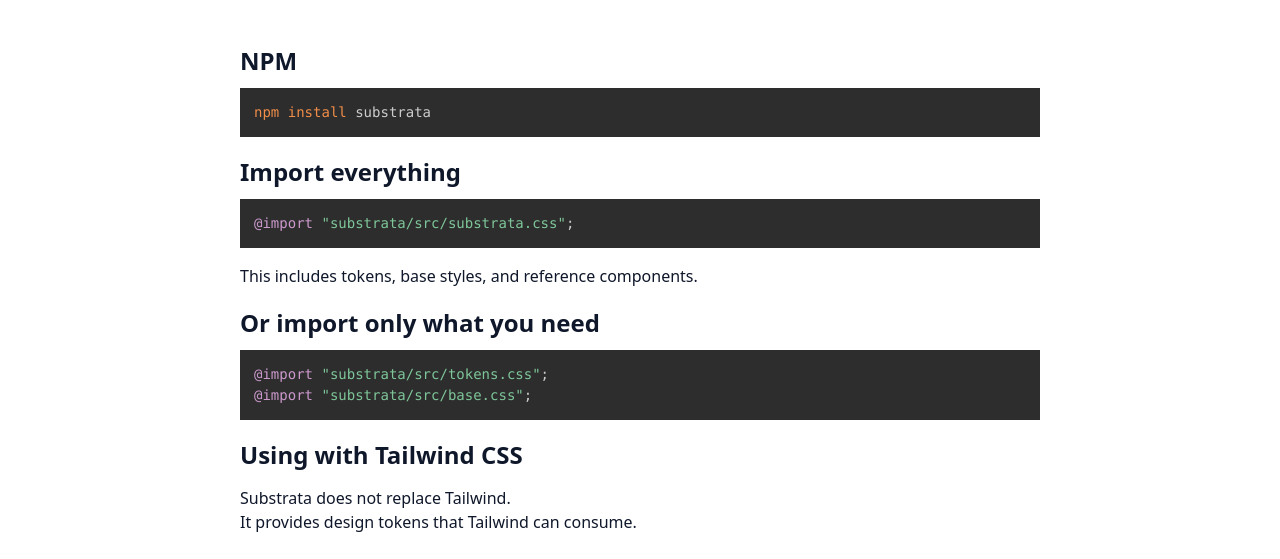
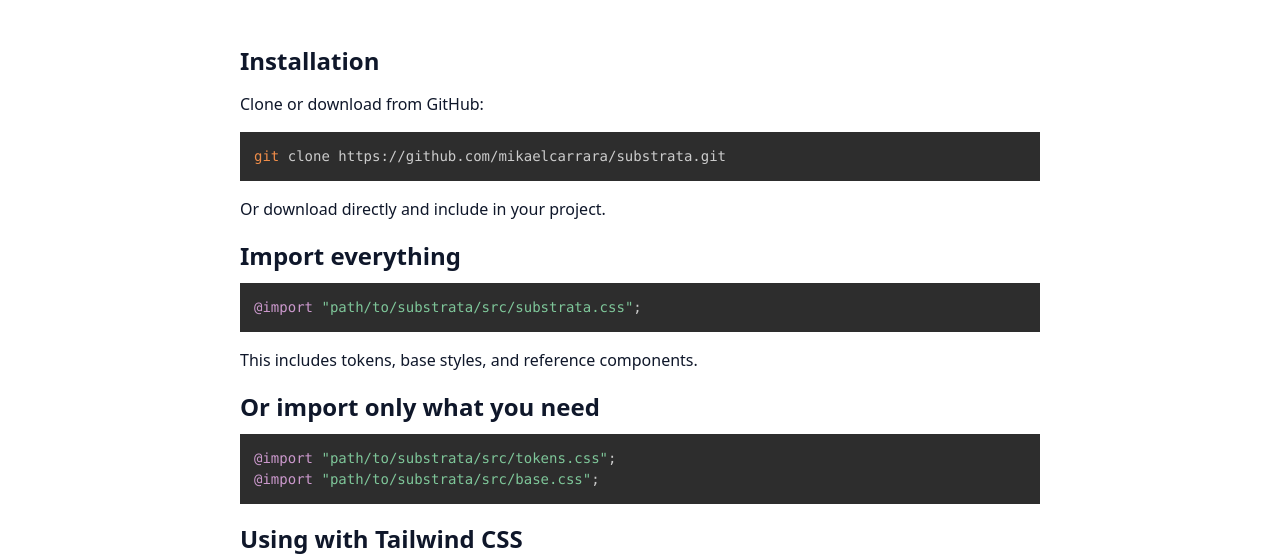
Before and after one commit to mikaelcarrara/substrata, a plain HTML site: page docs/getting-started.html in a window 1280 px wide. Shown: the part 232-791 px from the top of the page. Drawn offline with nearby package versions, Linux system fonts and the light colour scheme.

Commit message:
docs: remove npm references and update to GitHub installation

```diff
--- a/docs/getting-started.html
+++ b/docs/getting-started.html
@@ -56,20 +56,24 @@
 
     <section class="content">
 
-      <h2>NPM</h2>
+      <h2>Installation</h2>
 
-      <pre><code class="language-bash">npm install substrata</code></pre>
+      <p>Clone or download from GitHub:</p>
+
+      <pre><code class="language-bash">git clone https://github.com/mikaelcarrara/substrata.git</code></pre>
+
+      <p>Or download directly and include in your project.</p>
 
       <h2>Import everything</h2>
 
-      <pre><code class="language-css">@import "substrata/src/substrata.css";</code></pre>
+      <pre><code class="language-css">@import "path/to/substrata/src/substrata.css";</code></pre>
 
       <p>This includes tokens, base styles, and reference components.</p>
 
       <h2>Or import only what you need</h2>
 
-      <pre><code class="language-css">@import "substrata/src/tokens.css";
-@import "substrata/src/base.css";</code></pre>
+      <pre><code class="language-css">@import "path/to/substrata/src/tokens.css";
+@import "path/to/substrata/src/base.css";</code></pre>
 
       <h2>Using with Tailwind CSS</h2>
 
@@ -79,7 +83,7 @@
 
       <h3>Import tokens</h3>
 
-      <pre><code class="language-css">@import "substrata/src/tokens.css";
+      <pre><code class="language-css">@import "path/to/substrata/src/tokens.css";
 @tailwind base;
 @tailwind components;
 @tailwind utilities;</code></pre>
@@ -121,7 +125,7 @@
 
       <h3>Import tokens globally</h3>
 
-      <pre><code class="language-javascript">import "substrata/src/tokens.css";</code></pre>
+      <pre><code class="language-javascript">import "path/to/substrata/src/tokens.css";</code></pre>
 
       <h3>Use tokens inside components</h3>
 
```
